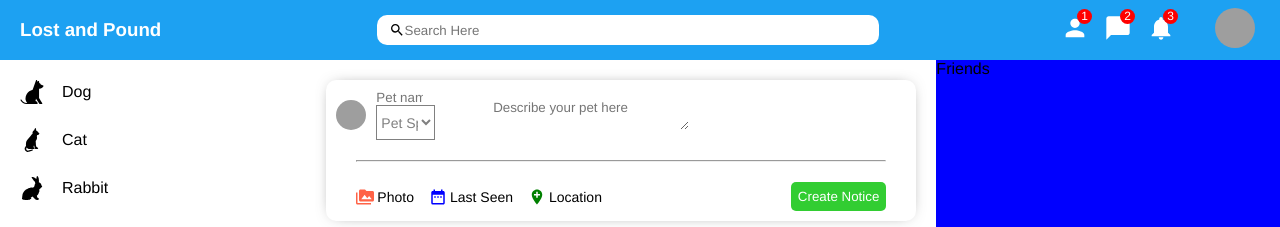
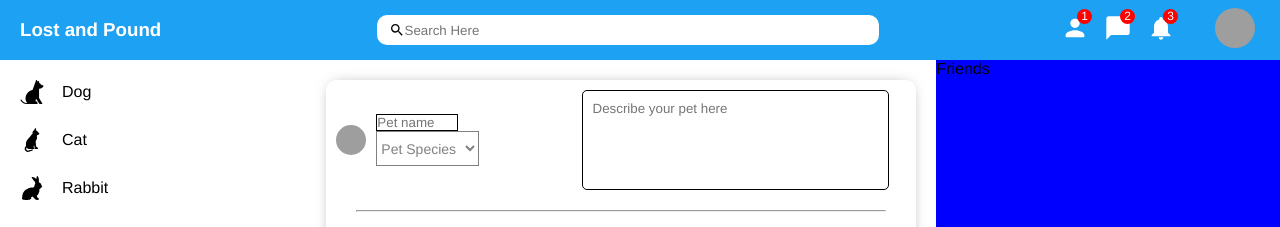
Before and after one commit to dan-k-park/Lost-and-Pound, a React (Create React App) app in the folder client/: page / in a window 1280 px wide. Shown: the top 227 px of the page. Built offline with nearby package versions, Linux system fonts and the light colour scheme; grey boxes are pictures that could not be loaded.

Commit message:
textarea

```diff
--- a/client/src/components/CreateNotice/index.jsx
+++ b/client/src/components/CreateNotice/index.jsx
@@ -35,6 +35,8 @@ const InputsWrapper = styled.div`
   display: flex;
   justify-content: space-between;
   align-items: center;
+  height: 100px;
+  width: 90%;
 
   @media only Screen and (max-width: 960px) {
     flex-direction: column;
@@ -46,6 +48,7 @@ const ShorterInputs = styled.div`
   flex-direction: column;
   justify-content: center;
   align-items: flex-start;
+  flex: 5;
   @media only Screen and (max-width: 640px) {
     flex-direction: row;
     justify-content: space-between;
@@ -73,8 +76,13 @@ const Species = styled.select`
 `;
 
 const Description = styled.textarea`
-  border: none;
-  width: 80%;
+  border: solid;
+  border-width: thin;
+  border-radius: 5px;
+  resize: none;
+  width: 60%;
+  height: 100px;
+  padding: 10px;
 
   &:focus {
     outline: none;
@@ -82,7 +90,9 @@ const Description = styled.textarea`
 `;
 
 const Name = styled.input`
-  border: none;
+  border: solid;
+  border-width: thin;
+  border-radius: 0.5px;
   width: 40%;
 
   &:focus {
--- a/client/src/components/Notice/index.jsx
+++ b/client/src/components/Notice/index.jsx
@@ -1,6 +1,8 @@
 import React from "react";
 import { Link } from "react-router-dom";
 import styled from "styled-components";
+import { format } from "timeago.js";
+
 import { MdGroup } from "react-icons/md";
 
 const Container = styled.div`
```
